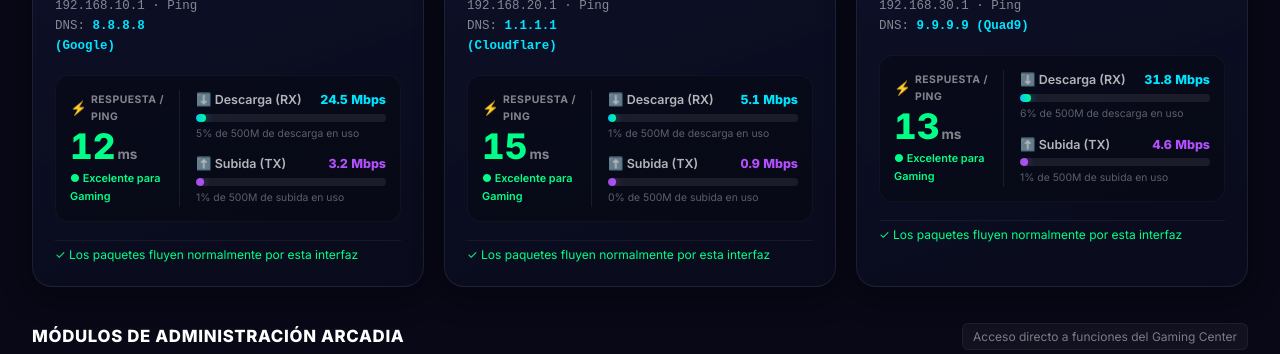
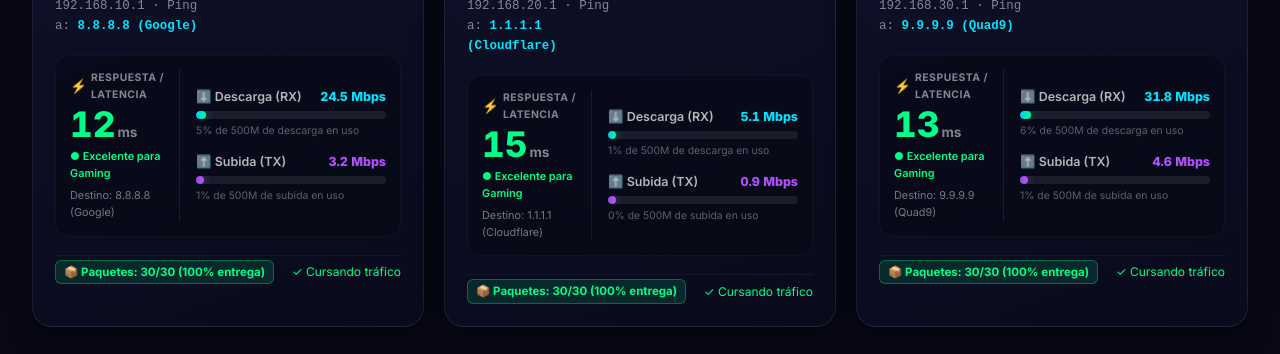
Before and after one commit to 13oliver20/gaming-center-arcadia, a React (Vite) app: page /admin in a window 1280 px wide. Shown: the part 533-887 px from the top of the page. Built offline with nearby package versions, Linux system fonts and the light colour scheme; no server answers; the database is empty.

Commit message:
feat(noc): add packet delivery stats (30/30) and internet DNS latency

```diff
--- a/src/components/AdminDashboard.jsx
+++ b/src/components/AdminDashboard.jsx
@@ -129,11 +129,24 @@ export default function AdminDashboard() {
 
     const getLatencyQuality = (ms, isOnline) => {
         if (!isOnline) return { label: 'Sin respuesta', color: '#ff4444' }
-        if (ms === 0) return { label: '< 1 ms (Óptima / Directa)', color: '#00ff88' }
+        if (ms === 0) return { label: '< 1 ms (Local / Directo)', color: '#00ff88' }
         if (ms <= 20) return { label: 'Excelente para Gaming', color: '#00ff88' }
-        if (ms <= 50) return { label: 'Estable', color: '#00e5ff' }
-        if (ms <= 90) return { label: 'Moderada', color: '#ffaa00' }
-        return { label: 'Alta Latencia', color: '#ff4444' }
+        if (ms <= 50) return { label: 'Estable para Juegos', color: '#00e5ff' }
+        if (ms <= 90) return { label: 'Moderada / Retardo', color: '#ffaa00' }
+        return { label: 'Alta Latencia / Lag', color: '#ff4444' }
+    }
+
+    const parsePacketStats = (estado) => {
+        if (typeof estado === 'string' && estado.includes('/')) {
+            const parts = estado.replace(/[^0-9/]/g, '').split('/')
+            const rec = parseInt(parts[0], 10) || 0
+            const total = parseInt(parts[1], 10) || 30
+            const loss = Math.max(0, total - rec)
+            const lossPct = Math.round((loss / total) * 100)
+            return { rec, total, loss, lossPct, hasData: true }
+        }
+        const isOff = estado === 'offline'
+        return { rec: isOff ? 0 : 30, total: 30, loss: isOff ? 30 : 0, lossPct: isOff ? 100 : 0, hasData: false }
     }
 
     return (
@@ -238,7 +251,8 @@ export default function AdminDashboard() {
 
                 <div className="noc-wans-grid">
                     {wans.map((wan, idx) => {
-                        const isOffline = wan.estado === 'offline'
+                        const pkts = parsePacketStats(wan.estado)
+                        const isOffline = wan.estado === 'offline' || pkts.rec === 0
                         const isOnline = !isOffline
                         const rx = Number(wan.rx_mbps) || 0
                         const tx = Number(wan.tx_mbps) || 0
@@ -247,6 +261,7 @@ export default function AdminDashboard() {
                         // Porcentaje respecto a 500 Mbps contratados por línea
                         const rxPercent = Math.min(100, Math.round((rx / 500) * 100))
                         const txPercent = Math.min(100, Math.round((tx / 500) * 100))
+                        const dnsTarget = wan.target_dns || (idx === 0 ? '8.8.8.8 (Google)' : idx === 1 ? '1.1.1.1 (Cloudflare)' : '9.9.9.9 (Quad9)')
 
                         return (
                             <div key={wan.id || idx} className={`noc-wan-card ${isOnline ? 'card-online' : 'card-offline'}`}>
@@ -259,7 +274,7 @@ export default function AdminDashboard() {
                                         </div>
                                         <h3 className="nwc-name">{wan.nombre}</h3>
                                         <span className="nwc-gateway">
-                                            Gateway: {wan.gateway} · Ping DNS: <strong style={{ color: '#00e5ff' }}>{wan.target_dns || (idx === 0 ? '8.8.8.8 (Google)' : idx === 1 ? '1.1.1.1 (Cloudflare)' : '9.9.9.9 (Quad9)')}</strong>
+                                            Gateway: {wan.gateway} · Ping a: <strong style={{ color: '#00e5ff' }}>{dnsTarget}</strong>
                                         </span>
                                     </div>
 
@@ -278,20 +293,23 @@ export default function AdminDashboard() {
 
                                 {/* Métricas Principales */}
                                 <div className="nwc-metrics-body">
-                                    {/* Latencia MS */}
+                                    {/* Latencia MS & Paquetes */}
                                     <div className="nwc-metric-item nwc-latency-box">
                                         <div className="nwc-metric-head">
                                             <span className="nwc-m-icon">⚡</span>
-                                            <span className="nwc-m-label">RESPUESTA / PING</span>
+                                            <span className="nwc-m-label">RESPUESTA / LATENCIA</span>
                                         </div>
                                         <div className="nwc-latency-display">
                                             <span className="nwc-latency-num" style={{ color: latInfo.color }}>
-                                                {!isOnline ? '--' : (Number(wan.latencia_ms) === 0 ? '< 1' : wan.latencia_ms)}
+                                                {!isOnline ? '--' : wan.latencia_ms}
                                             </span>
                                             <span className="nwc-latency-unit">ms</span>
                                         </div>
                                         <span className="nwc-latency-desc" style={{ color: latInfo.color }}>
                                             ● {latInfo.label}
+                                        </span>
+                                        <span style={{ fontSize: '0.68rem', color: 'rgba(255,255,255,0.45)', marginTop: '4px' }}>
+                                            Destino: {dnsTarget}
                                         </span>
                                     </div>
 
@@ -333,13 +351,32 @@ export default function AdminDashboard() {
                                     </div>
                                 </div>
 
-                                {/* Footer de la tarjeta */}
+                                {/* Footer de la tarjeta con Paquetes y Estado */}
                                 <div className="nwc-footer">
+                                    <div className="nwc-packets-info" style={{ display: 'flex', alignItems: 'center', flexWrap: 'wrap', gap: '6px' }}>
+                                        <span className="nwc-packets-badge" style={{
+                                            background: pkts.loss === 0 ? 'rgba(0, 255, 136, 0.12)' : pkts.loss < 5 ? 'rgba(255, 214, 0, 0.12)' : 'rgba(255, 68, 68, 0.15)',
+                                            color: pkts.loss === 0 ? '#00ff88' : pkts.loss < 5 ? '#ffd600' : '#ff4444',
+                                            border: `1px solid ${pkts.loss === 0 ? 'rgba(0, 255, 136, 0.3)' : pkts.loss < 5 ? 'rgba(255, 214, 0, 0.3)' : 'rgba(255, 68, 68, 0.4)'}`,
+                                            padding: '2px 8px',
+                                            borderRadius: '6px',
+                                            fontSize: '0.72rem',
+                                            fontWeight: 700
+                                        }}>
+                                            📦 Paquetes: {pkts.rec}/{pkts.total} ({100 - pkts.lossPct}% entrega)
+                                        </span>
+                                        {pkts.loss > 0 && (
+                                            <span style={{ color: '#ffaa00', fontSize: '0.7rem' }}>
+                                                ({pkts.loss} perdidos · {pkts.lossPct}% pérdida)
+                                            </span>
+                                        )}
+                                    </div>
+
                                     <span className="nwc-traffic-status">
                                         {isResolving ? (
-                                            <span style={{ color: '#00ff88' }}>✓ Los paquetes fluyen normalmente por esta interfaz</span>
+                                            <span style={{ color: '#00ff88' }}>✓ Cursando tráfico</span>
                                         ) : (
-                                            <span style={{ color: '#ffaa00' }}>⚠️ Interfaz en reposo o sin balanceo activo</span>
+                                            <span style={{ color: '#ffaa00' }}>⚠️ En reposo / Sin carga</span>
                                         )}
                                     </span>
                                 </div>
```
